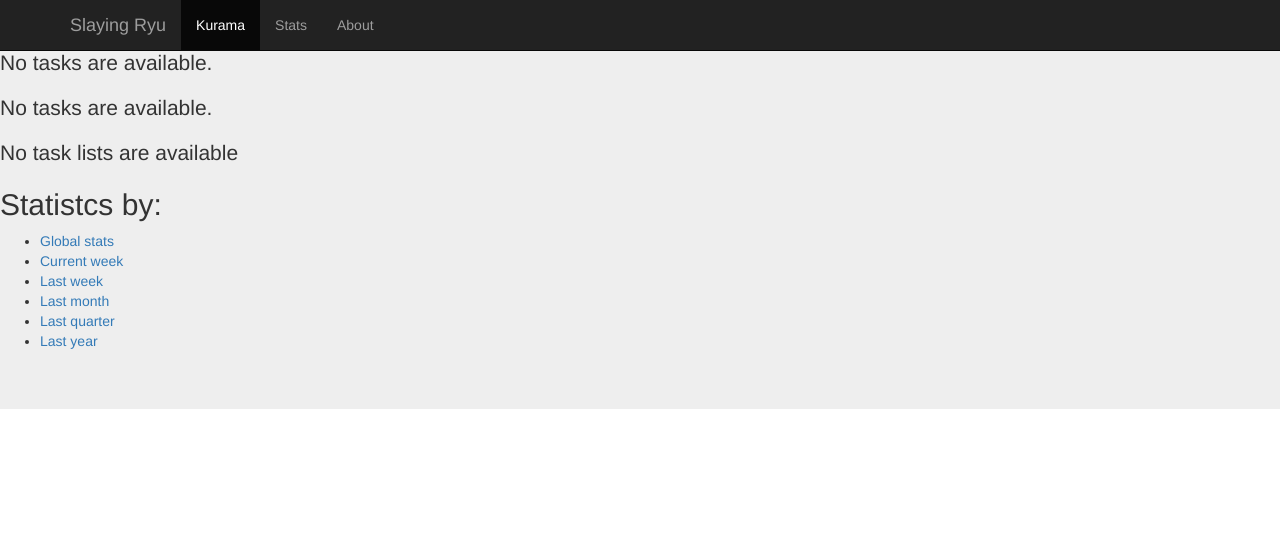
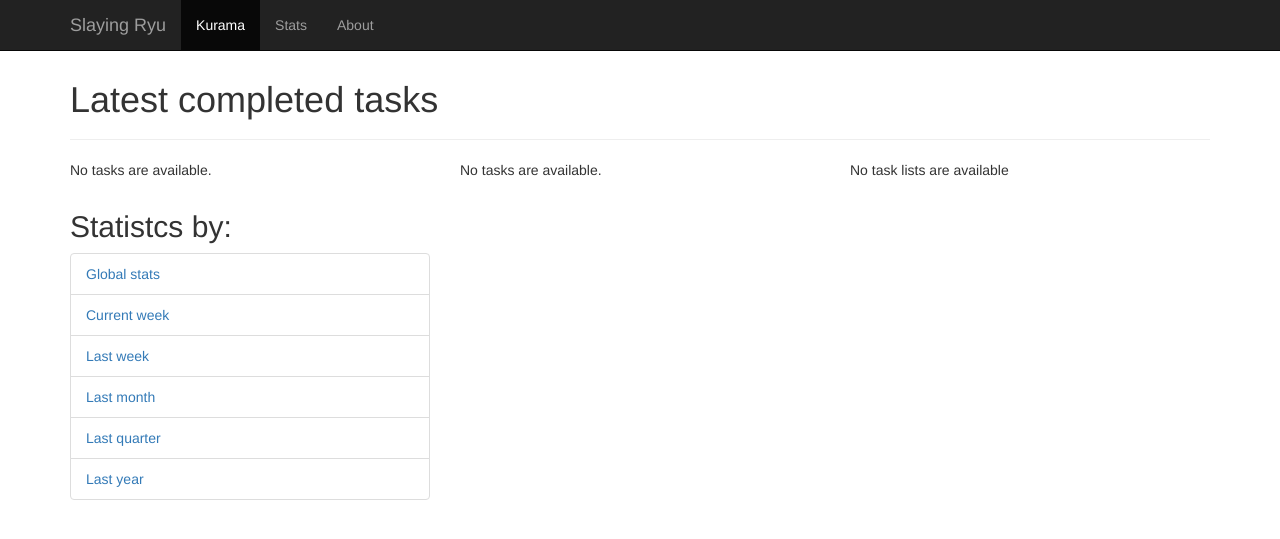
Before and after one commit to msvalina/slaying-ryu, a Django app: template ryu/kurama/templates/kurama/index.html in a window 1280 px wide. Shown: the top 539 px of the page. Run offline with Django 3.2, Linux system fonts and the light colour scheme; the template is opened without the code that fills it, so the values that code supplies are empty; parts of the project's set-up code (start-up, migrations or seed data) failed here and were passed over; some libraries are stand-ins or nearby versions.

Commit message:
added bootstraps colums and row presentation

```diff
--- a/ryu/kurama/templates/kurama/index.html
+++ b/ryu/kurama/templates/kurama/index.html
@@ -2,45 +2,71 @@
 
 {% block content %}
 
+<div class="page-header">
+    <br>
+    <h1>Latest completed tasks</h1>
+</div>
+<div class="row">
+    <div class="col-sm-4">
         {% if latest_im_tasks %}
-    <h2> Latest Important tasks </h2>
-    <ul>
+            <ul class="list-group">
+            <li class="list-group-item active">
+                <h4 class="list-group-item-heading">Important Tasks</h4>
+            </li>
             {% for task in latest_im_tasks %}
-    <li><a href="{% url 'kurama:detail' task.task_id %}">{{ task.task_list}} - {{ task.title }}</a></li>
+                <li class="list-group-item"><a href="{% url 'kurama:detail' task.task_id %}">{{ task.task_list}} - {{ task.title }}</a></li>
             {% endfor %}
             </ul>
         {% else %}
             <p>No tasks are available.</p>
         {% endif %}
+    </div>
+    <div class="col-sm-4">
         {% if latest_ni_tasks %}
-    <h2> Latest Not Important tasks </h2>
-    <ul>
+            <li class="list-group-item active">
+                <h4 class="list-group-item-heading">Not Important Tasks</h4>
+            </li>
+            <ul class="list-group">
             {% for task in latest_ni_tasks %}
-        <li><a href="{% url 'kurama:detail' task.task_id %}">{{ task.task_list}} - {{ task.title }}</a></li>
+                <li class="list-group-item"><a href="{% url 'kurama:detail' task.task_id %}">{{ task.task_list}} - {{ task.title }}</a></li>
             {% endfor %}
             </ul>
         {% else %}
             <p>No tasks are available.</p>
         {% endif %}
+    </div>
+    <div class="col-sm-4">
         {% if tasklists %}
-   <h2>Tasks lists</h2>
-   <ul>
+            <ul class="list-group">
+                <li class="list-group-item active">
+                <h4 class="list-group-item-heading">List tasks</h4>
+                </li>
             {% for tl in tasklists %}
-       <li> <a href="{% url 'kurama:task_list' tl.title %}">{{ tl.title }}</a> </li>
+                <li class="list-group-item">
+                <h5 class="list-group-item-heading">
+                <a href="{% url 'kurama:task_list' tl.title %}">{{ tl.title }}</a>
+                <p class="list-group-item-text"> {{ tl.description }}task list description </p>
+                </h5>
+                </li>
             {% endfor %}
             </ul>
         {% else %}
             <p>No task lists are available </p>
         {% endif %}
-
+    </div>
+</div>
+<div class="row">
+    <div class="col-sm-4">
         <h2>Statistcs by:</h2>
-<ul>
-    <li><a href="{% url 'kurama:stats' %}">Global stats</a></li>
-    <li><a href="{% url 'kurama:current_week' %}">Current week</a></li>
-    <li><a href="{% url 'kurama:last_week' %}">Last week</a></li>
-    <li><a href="{% url 'kurama:last_month' %}">Last month</a></li>
-    <li><a href="{% url 'kurama:last_quarter' %}">Last quarter</a></li>
-    <li><a href="{% url 'kurama:last_year' %}">Last year</a></li>
+        <ul class="list-group">
+            <li class="list-group-item"><a href="{% url 'kurama:stats' %}">Global stats</a></li>
+            <li class="list-group-item"><a href="{% url 'kurama:current_week' %}">Current week</a></li>
+            <li class="list-group-item"><a href="{% url 'kurama:last_week' %}">Last week</a></li>
+            <li class="list-group-item"><a href="{% url 'kurama:last_month' %}">Last month</a></li>
+            <li class="list-group-item"><a href="{% url 'kurama:last_quarter' %}">Last quarter</a></li>
+            <li class="list-group-item"><a href="{% url 'kurama:last_year' %}">Last year</a></li>
         </ul>
+    </div>
+</div>
 
 {% endblock content %}
--- a/ryu/templates/base.html
+++ b/ryu/templates/base.html
@@ -46,7 +46,7 @@ work." />
       </div>
     </div>
 
-    <div class="jumbotron">
+    <div class="container theme-showcase" role="main">
     {% block content %}{% endblock content %}
     </div><!-- /.container -->
 
```
Lines whose indentation alone changed are shown as unchanged.
